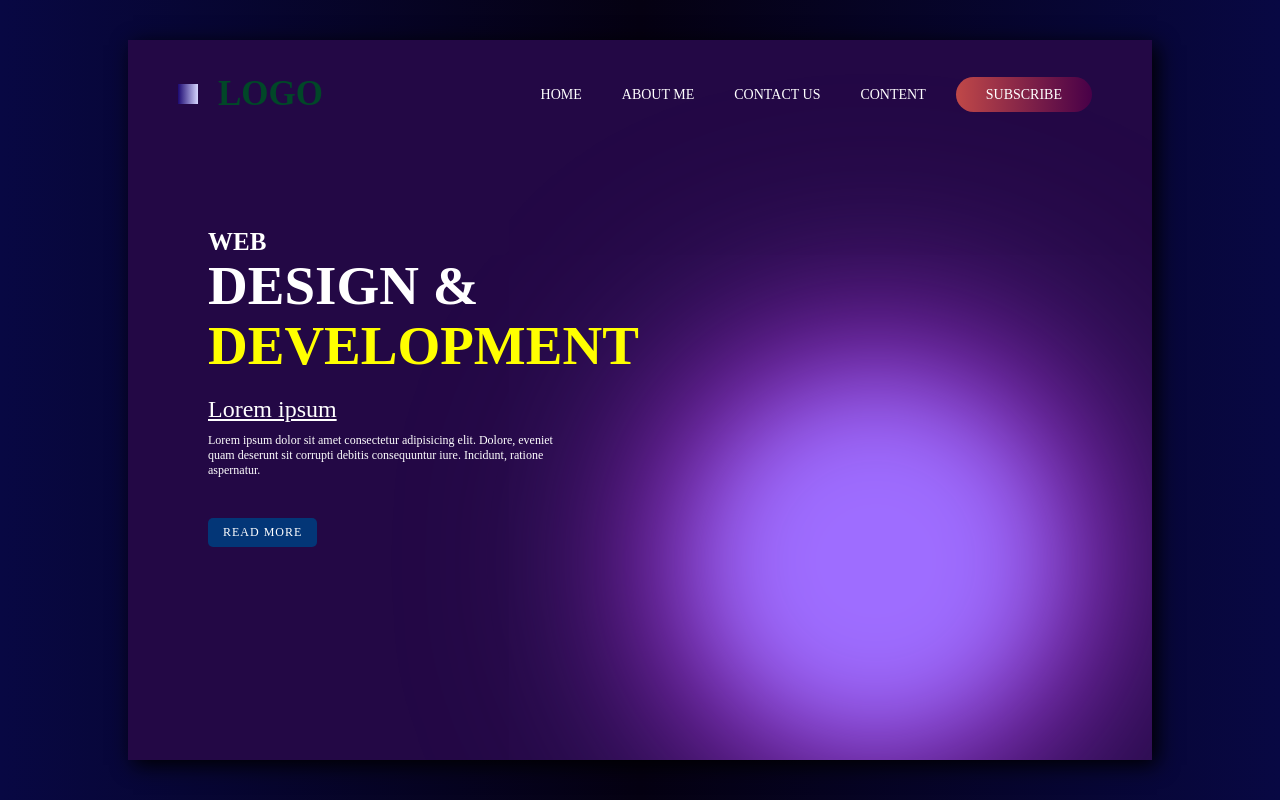
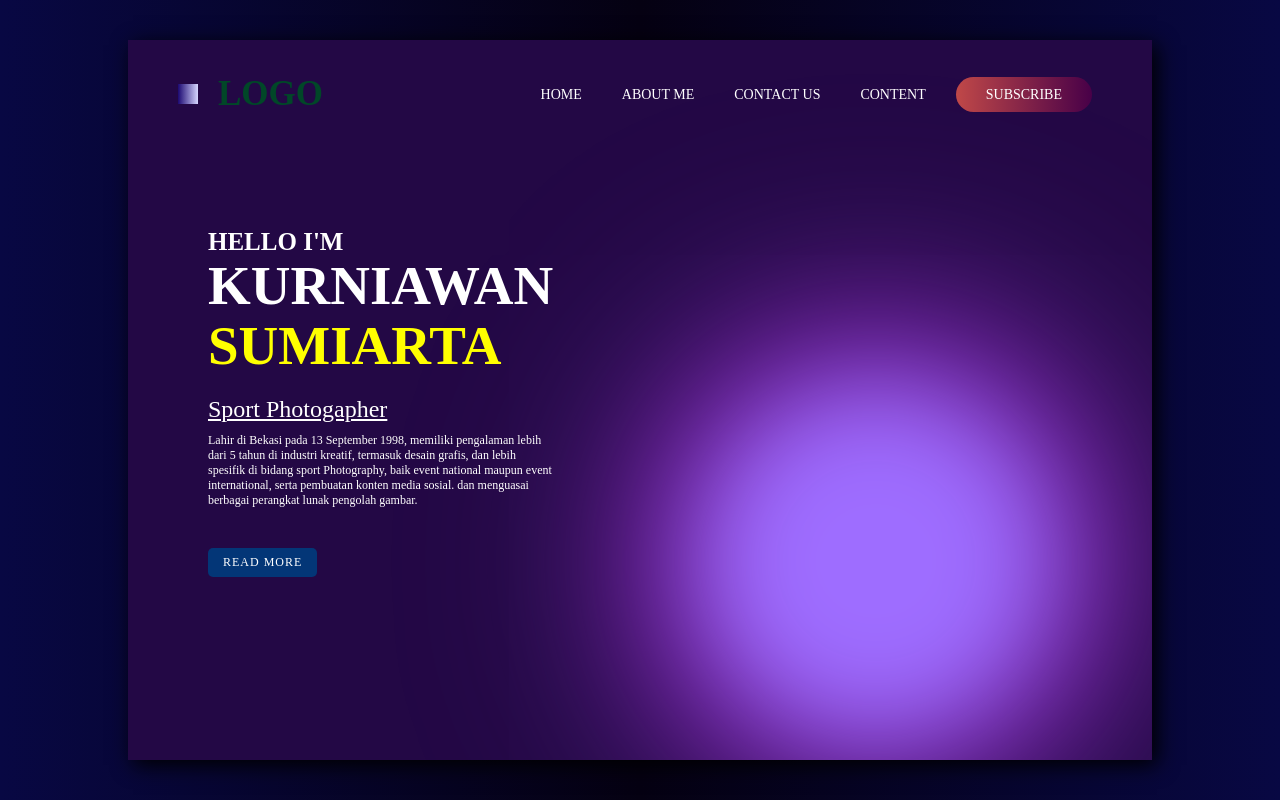
Before and after one commit to jacatranetkurniawan-cmd/coba, a plain HTML site: page index.html in a window 1280 px wide. Drawn offline with Linux system fonts and the light colour scheme.

Commit message:
Update index.html

```diff
--- a/index.html
+++ b/index.html
@@ -22,10 +22,12 @@
         </nav>
         <div class="main_content">
                 <div class="left">
-                        <h3>Web</h3>
-                        <h1>Design & <br><span>Development</span> </h1>
-                        <h2>Lorem ipsum</h2>
-                        <p>Lorem ipsum dolor sit amet consectetur adipisicing elit. Dolore, eveniet quam deserunt sit corrupti debitis consequuntur iure. Incidunt, ratione aspernatur.</p>
+                        <h3>Hello i'm</h3>
+                        <h1>Kurniawan <br><span>Sumiarta</span> </h1>
+                        <h2>Sport Photogapher</h2>
+                        <p>Lahir di Bekasi pada 13 September 1998, memiliki pengalaman lebih dari 5 tahun di industri kreatif,
+                          termasuk desain grafis, dan lebih spesifik di bidang sport Photography, baik event national maupun event international, serta pembuatan konten media sosial.
+                          dan menguasai berbagai perangkat lunak pengolah gambar.</p>
                         <button>READ MORE</button>
 
                 </div>
```
